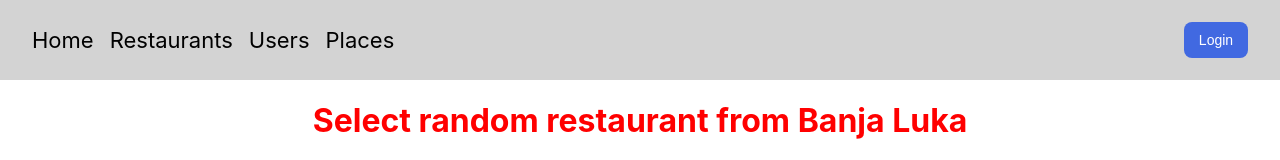
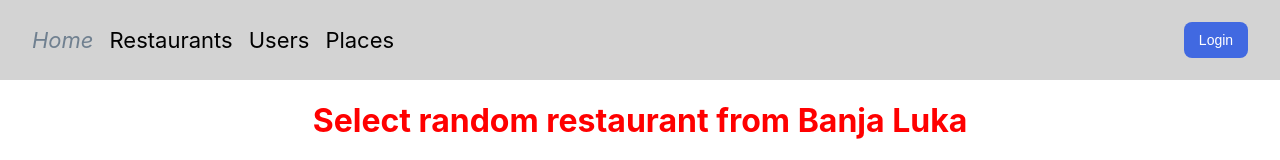
Before and after one commit to pdragan996/restaurants, a React (Create React App) app: page / in a window 1280 px wide. Shown: the top 160 px of the page. Built offline with nearby package versions, Linux system fonts and the light colour scheme.

Commit message:
active tab highlighted

```diff
--- a/src/App.scss
+++ b/src/App.scss
@@ -1,3 +1,4 @@
+
 a {
   color: unset;
   text-decoration: none;
--- a/src/UI/components/TabGroup.tsx
+++ b/src/UI/components/TabGroup.tsx
@@ -1,4 +1,4 @@
-import React from 'react';
+import React, { useState } from 'react';
 import { Tab } from '../models/tab.model';
 import '../styles/_shared-style.scss';
 import '../styles/components/TabGroup.scss';
@@ -9,8 +9,19 @@ interface TabGroupProps {
 }
 
 const TabGroup = ({tabs}: TabGroupProps) => {
+  const [activeTab, setActiveTab] = useState(0);
 
-  const tabList = tabs.map(tab => <TabItem link={tab.link} name={tab.name} key={tab.name}/>);
+  const handleTablChanges = (tabId: number) => {
+    setActiveTab(tabId);
+  };
+
+  const tabList = tabs.map((tab: Tab) =>
+                             <TabItem
+                               link={tab.link}
+                               name={tab.name}
+                               isActive={activeTab === tab.tabId}
+                               setIsActive={() => setActiveTab(tab.tabId)}
+                               key={tab.name}/>);
 
   return (
     <ul className="tab-list flex">
--- a/src/UI/components/TabItem.tsx
+++ b/src/UI/components/TabItem.tsx
@@ -5,13 +5,15 @@ import '../styles/components/TabItem.scss';
 interface TabItemProps {
   link: string;
   name: string;
+  isActive: boolean;
+  setIsActive: () => void;
 }
 
-const TabItem = ({link, name}: TabItemProps) => {
+const TabItem = ({link, name, setIsActive, isActive}: TabItemProps) => {
 
   return (
-    <Link to={link}>
-      <span className="tab">{name}</span>
+    <Link to={link} onClick={setIsActive}>
+      <span className={`tab ${isActive ? 'tab--active' : ''}`}>{name}</span>
     </Link>
   );
 };
--- a/src/UI/models/tab.model.ts
+++ b/src/UI/models/tab.model.ts
@@ -1,4 +1,6 @@
 export interface Tab {
   link: string;
   name: string;
+  isActive: boolean;
+  tabId: number;
 }
--- a/src/UI/styles/_variables.scss
+++ b/src/UI/styles/_variables.scss
@@ -1,5 +1,7 @@
+//colors
 $color-red: red;
 $color-blue: royalblue;
+$color-blue-2: #07D4E8;
 $color-grey-0: lightgrey;
 $color-grey-1: grey;
 
--- a/src/UI/styles/components/TabItem.scss
+++ b/src/UI/styles/components/TabItem.scss
@@ -8,4 +8,9 @@
     opacity: 0.5;
     font-size: 24px;
   }
+
+  &--active {
+    color: slategray;
+    font-style: italic;
+  }
 }
--- a/src/components/shared/HeaderMenu.tsx
+++ b/src/components/shared/HeaderMenu.tsx
@@ -32,19 +32,27 @@ const HeaderMenu = () => {
   const tabList: Tab[] = [
     {
       link: ROUTES.DEFAULT,
-      name: 'Home'
+      name: 'Home',
+      isActive: true,
+      tabId: 0
     },
     {
       link: ROUTES.RESTAURANTS,
-      name: 'Restaurants'
+      name: 'Restaurants',
+      isActive: false,
+      tabId: 1
     },
     {
       link: ROUTES.USERS,
-      name: 'Users'
+      name: 'Users',
+      isActive: false,
+      tabId: 2
     },
     {
       link: ROUTES.PLACES,
-      name: 'Places'
+      name: 'Places',
+      isActive: false,
+      tabId: 3
     }
   ];
 
--- a/src/index.scss
+++ b/src/index.scss
@@ -1,13 +1,15 @@
 body {
   margin: 0;
   font-family: -apple-system, BlinkMacSystemFont, 'Segoe UI', 'Roboto', 'Oxygen',
-    'Ubuntu', 'Cantarell', 'Fira Sans', 'Droid Sans', 'Helvetica Neue',
-    sans-serif;
+  'Ubuntu', 'Cantarell', 'Fira Sans', 'Droid Sans', 'Helvetica Neue',
+  sans-serif;
+  //font-family: 'Roboto Slab', serif;
+  //font-size: 16px;
   -webkit-font-smoothing: antialiased;
   -moz-osx-font-smoothing: grayscale;
 }
 
 code {
   font-family: source-code-pro, Menlo, Monaco, Consolas, 'Courier New',
-    monospace;
+  monospace;
 }
```
